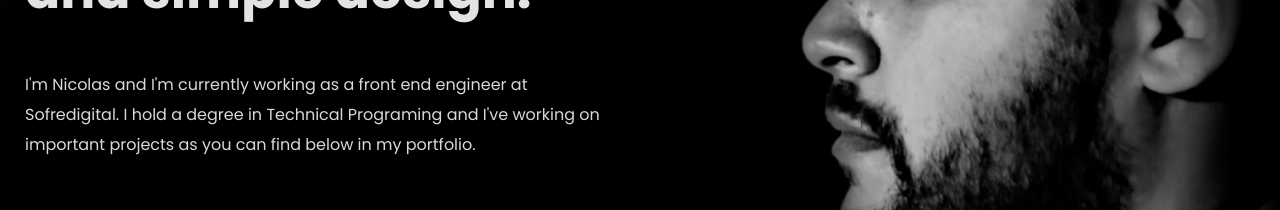
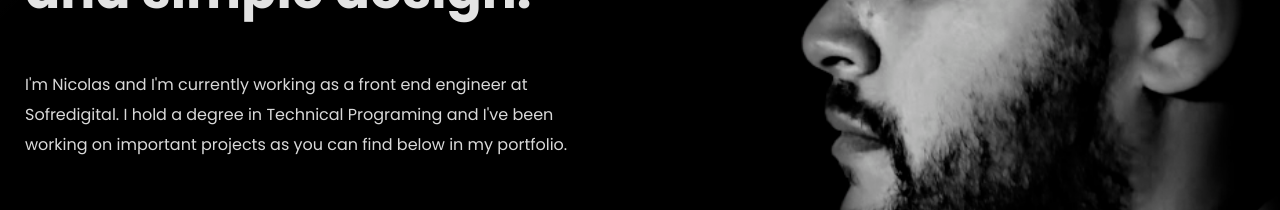
Before and after one commit to nicolascarosi/portfolio, a React (Create React App) app: page / in a window 1280 px wide. Shown: the part 370-580 px from the top of the page. Built offline with nearby package versions, Linux system fonts and the light colour scheme.

Commit message:
fix copy

```diff
--- a/src/components/Hero/Hero.tsx
+++ b/src/components/Hero/Hero.tsx
@@ -8,7 +8,7 @@ const Hero = () => (
       <StyledHeroContainer className="square-before" data-animation="fade-in-left">
         <div className="info">
           <h1>Front End development using modern technologies and simple design.</h1>
-          <p>I'm Nicolas and I'm currently working as a front end engineer at Sofredigital. I hold a degree in Technical Programing and I've working on important projects as you can find below in my portfolio.</p>
+          <p>I'm Nicolas and I'm currently working as a front end engineer at Sofredigital. I hold a degree in Technical Programing and I've been working on important projects as you can find below in my portfolio.</p>
         </div>
       </StyledHeroContainer>
       <div className="image" data-animation="fade-in-right">
```
